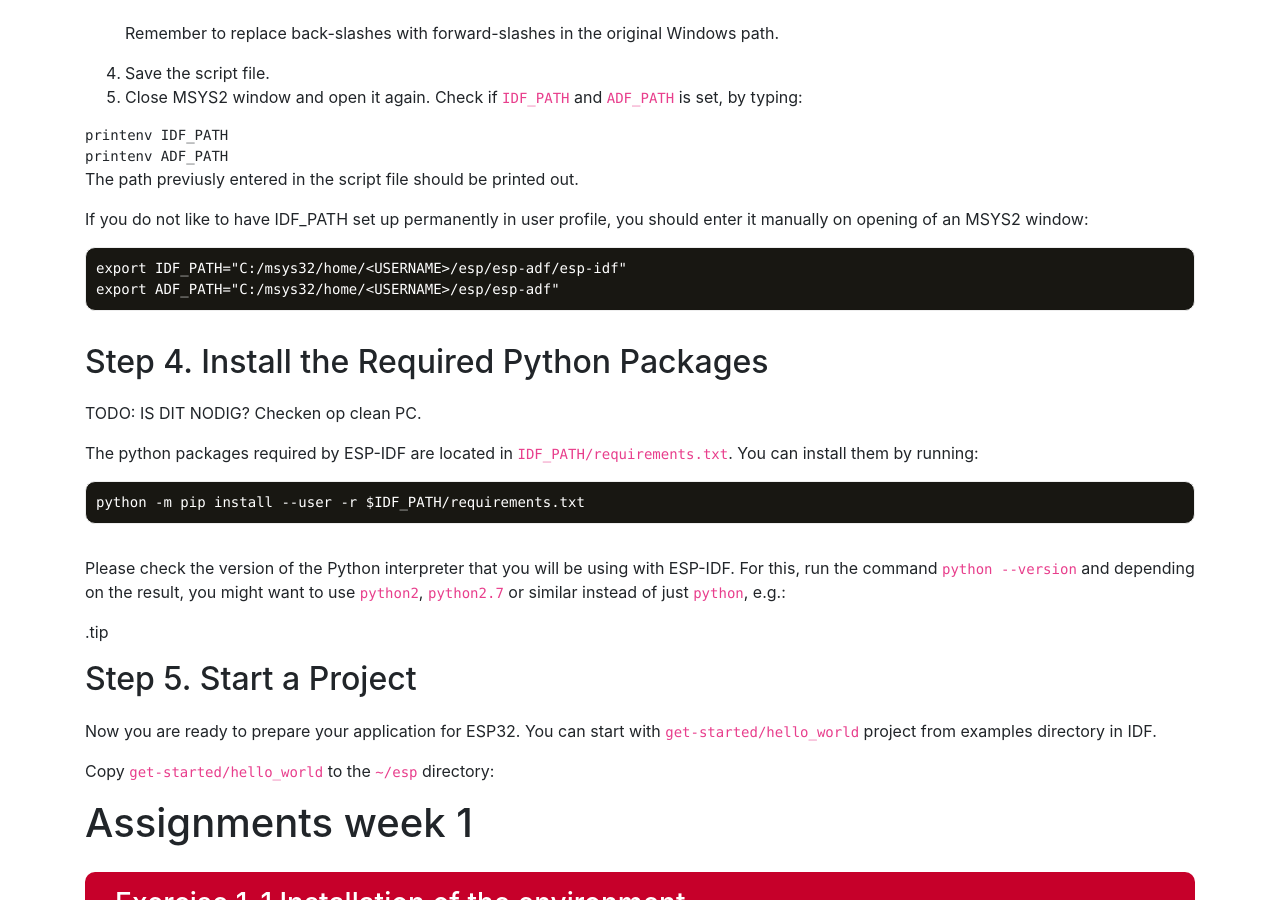
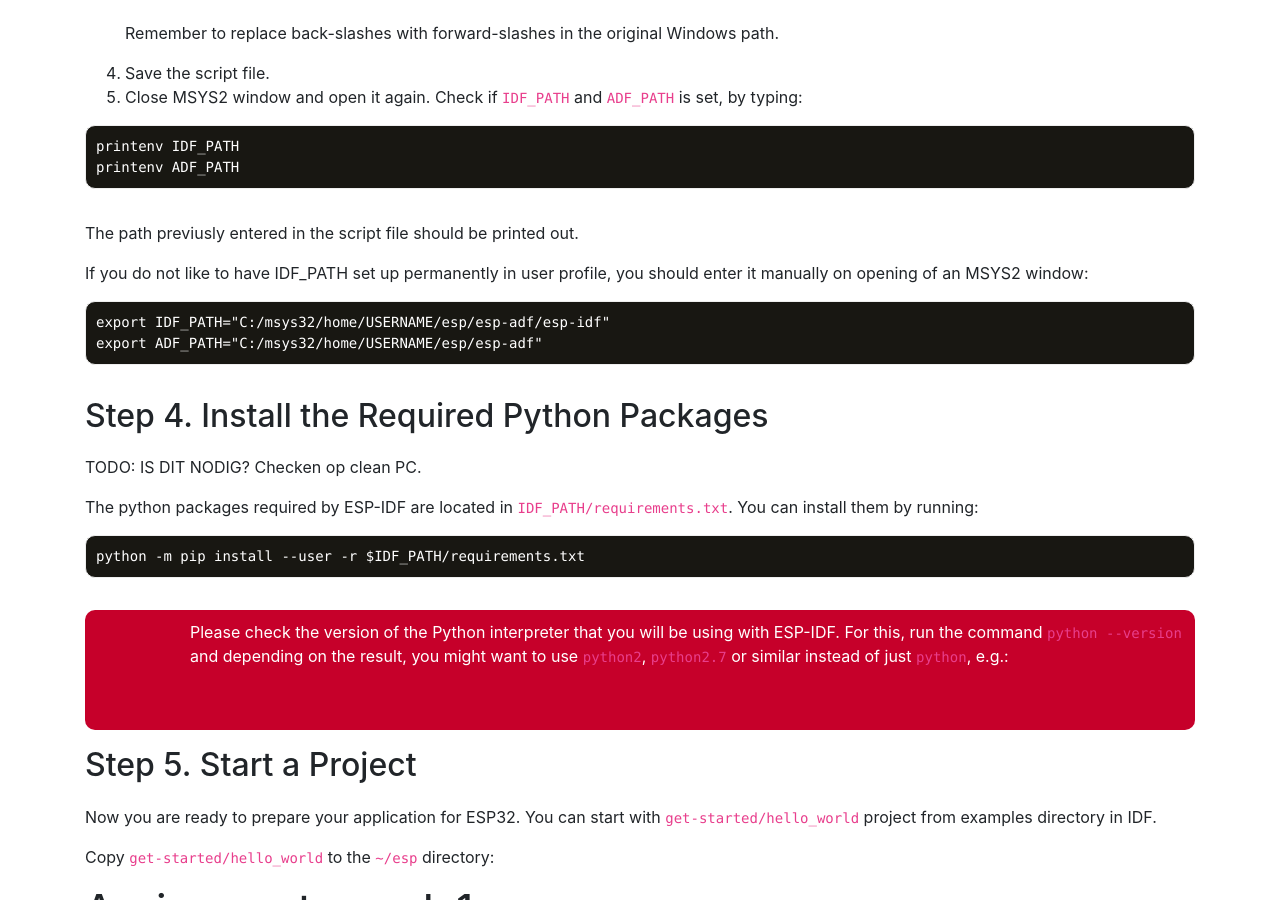
Before and after one commit to AvansTi/TMTI-IMCAPP-Lesmateriaal, a Jekyll site: the page built from week1.md, in a window 1280 px wide and 900 px high, scrolled down 1619 px. Built offline with Jekyll 4.4.1, drawn with Linux system fonts in a browser that asks for light colours; comment, search, counter and statistics services are not loaded.

Commit message:
Tip fixed

````diff
--- a/_includes/week01/Environment-setup.md
+++ b/_includes/week01/Environment-setup.md
@@ -47,7 +47,7 @@ Remember to replace back-slashes with forward-slashes in the original Windows pa
 4. Save the script file.
 5. Close MSYS2 window and open it again. Check if ```IDF_PATH``` and ```ADF_PATH``` is set, by typing:
 
-```text
+```output
 printenv IDF_PATH
 printenv ADF_PATH
 ```
@@ -71,9 +71,10 @@ The python packages required by ESP-IDF are located in ```IDF_PATH/requirements.
 python -m pip install --user -r $IDF_PATH/requirements.txt
 ```
 
-Please check the version of the Python interpreter that you will be using with ESP-IDF. For this, run the command ```python --version``` and depending on the result, you might want to use `python2`, `python2.7` or similar instead of just `python`, e.g.:
+>Please check the version of the Python interpreter that you will be using with ESP-IDF. For this, run the command ```python --version``` and depending on the result, you might want to use `python2`, `python2.7` or similar instead of just `python`, e.g.:
+{: .tip}
 
-.tip
+
 
 
 ## Step 5. Start a Project
````
Also changed, not shown: other parts of _includes/week01/Environment-setup.md (+2 -2 lines).
